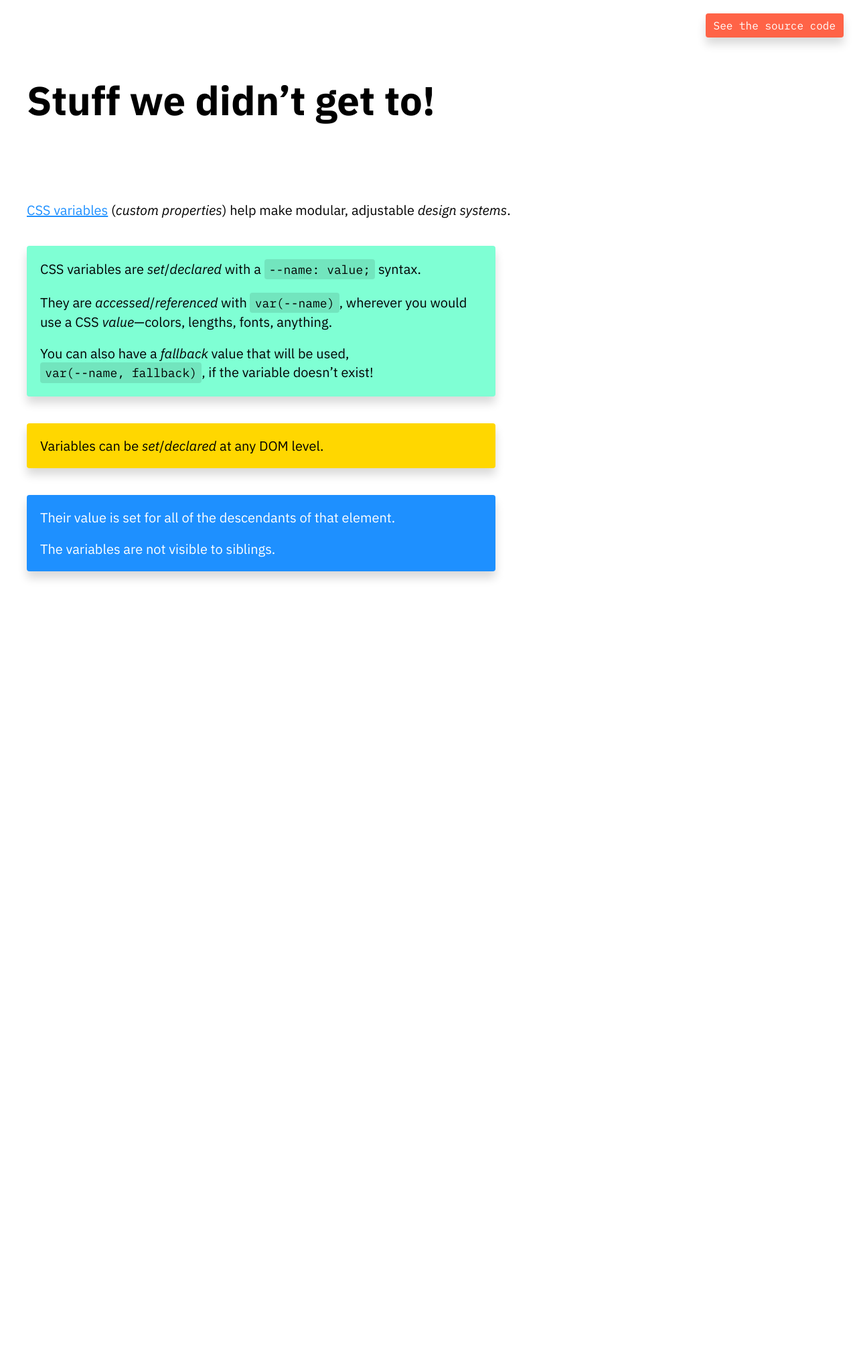
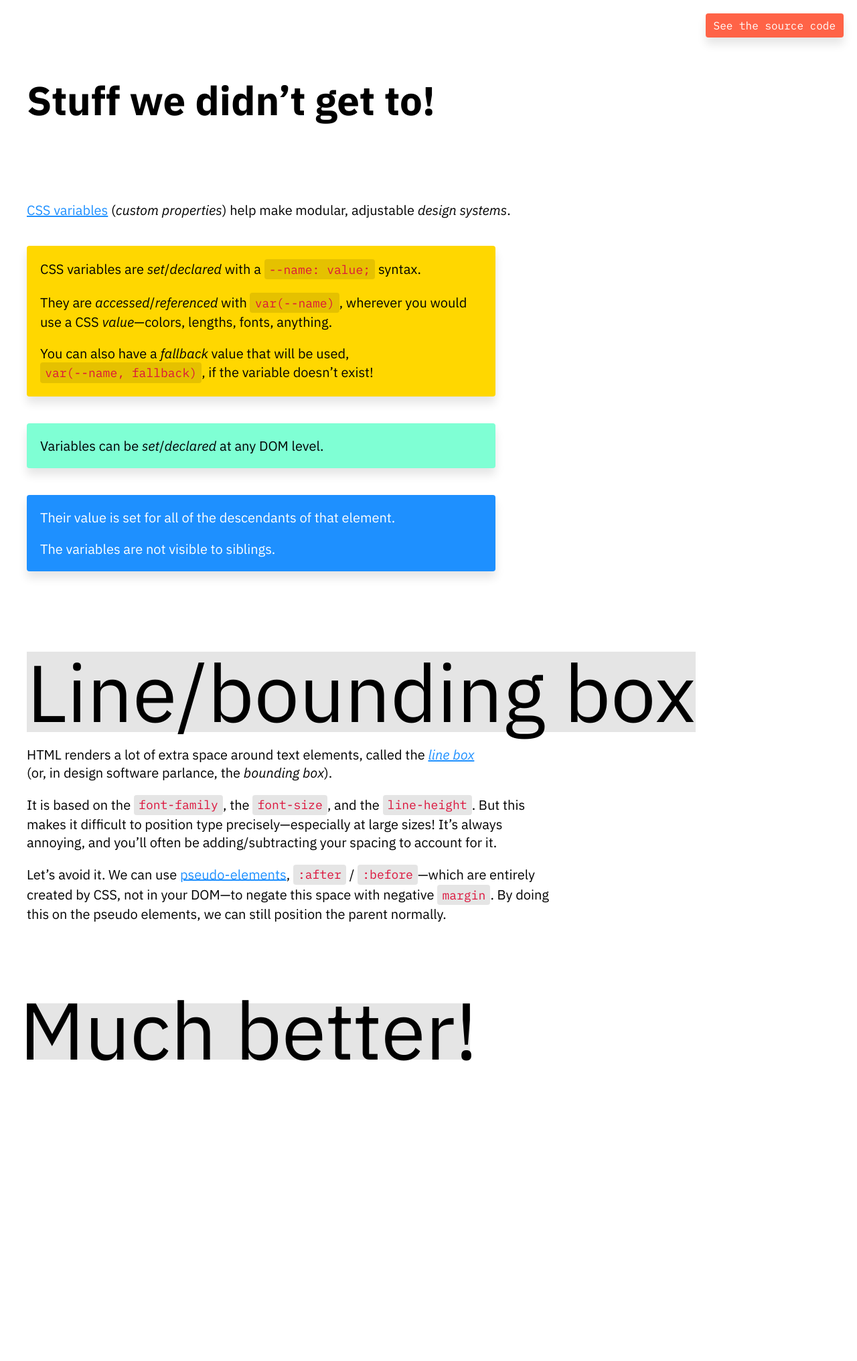
Before and after one commit to typography-and-interaction-too/other-stuff, a Jekyll site: the page built from index.md, in a window 1280 px wide. Shown: the whole page at 67% size. Built offline with Jekyll 4.4.1, drawn with Linux system fonts in a browser that asks for light colours; our own code applies the rules of GitHub Pages for plain Markdown files; before the commit the page ends 1303 px from its top, so only the background shows below that.

Commit message:
Line/bounding box example.

```diff
--- a/assets/style.scss
+++ b/assets/style.scss
@@ -7,9 +7,10 @@
 
 // This defines your base variables.
 :root {
-	--background: aquamarine;
+	--background: gold;
 	--color: black;
 	--corners: 4px;
+	--highlight: rgba(0, 0, 0, 0.1);
 	--link--hover: deepskyblue;
 	--link: dodgerblue;
 	--margin: 20px;
@@ -64,20 +65,68 @@ p a:hover {
 blockquote {
 	background: var(--background);
 	border-radius: var(--corners);
-	box-shadow: 0 calc(var(--margin) / 4) calc(var(--margin) / 3) rgba(0, 0, 0, 0.15);
+	box-shadow: 0 calc(var(--margin) / 4) calc(var(--margin) / 3) var(--highlight);
 	margin-top: var(--margin);
 	max-width: var(--max-width);
 	padding: calc(var(--margin) / 2);
 }
 
 blockquote:nth-of-type(2) {
-	--background: gold;  // You can redeclare them at any node level!
+	--background: aquamarine;  // You can redeclare them at any node level!
 }
 
 blockquote:nth-of-type(3) {
 	--color: white; // They are *scoped* to this element and its descendants.
 	--background: var(--link); // You can even set them to other variables!
 }
+
+
+
+/* Just to show the bounding box. */
+div {
+	background-color: var(--highlight);
+	margin-top: calc(var(--margin) * 3);
+	width: fit-content;
+}
+
+h2,
+h3 {
+	line-height: 1;
+	font-size: 6em;
+}
+
+
+
+h3 {
+	--cap-height: 0.698em; // These are all adjusted to this typeface!
+	--inset--left: -0.092em;
+	--inset--right: -0.098em;
+	--shoulder--top: 0.176em; // Space above.
+	--shoulder--bottom: calc(1em - var(--cap-height) - var(--shoulder--top)); // Left on the bottom.
+
+	display: flow-root; // For the negative margins to work.
+	margin-left: var(--inset--left); // Pull in left.
+	margin-right: var(--inset--right); // Pull in right.
+}
+
+// Create the pseudo-elements to negate the “shoulders”.
+h3:before,
+h3:after {
+	content: '';
+	display: block;
+	visibility: hidden;
+}
+
+// Pulls bounding box down to cap-height.
+h3:before {
+	margin-top: calc(-1 * var(--shoulder--top));
+}
+
+ // Pulls bounding box up to baseline.
+h3:after {
+	margin-bottom: calc(-1 * var(--shoulder--bottom));
+}
+
 
 
 
@@ -97,7 +146,8 @@ strong {
 }
 
 code {
-	background-color: rgba(0, 0, 0, 0.1);
+	color: crimson;
+	background-color: var(--highlight);
 	border-radius: var(--corners);
 	display: inline-block;
 	font-family: 'IBM Plex Mono', monospace;
--- a/index.md
+++ b/index.md
@@ -18,3 +18,20 @@
 > Their value is set for all of the descendants of that element.
 >
 > The variables are not visible to siblings.
+
+
+
+<!-- Writing in HTML here, just to have this highlight container. -->
+<div>
+	<h2>Line/bounding box</h2>
+</div>
+
+HTML renders a lot of extra space around text elements, called the [*line box*](https://iamvdo.me/en/blog/css-font-metrics-line-height-and-vertical-align) (or, in design software parlance, the *bounding box*).
+
+It is based on the `font-family`, the `font-size`, and the `line-height`. But this makes it difficult to position type precisely—especially at large sizes! It’s always annoying, and you’ll often be adding/subtracting your spacing to account for it.
+
+Let’s avoid it. We can use [pseudo-elements](https://developer.mozilla.org/en-US/docs/Web/CSS/Pseudo-elements), `:after` / `:before`—which are entirely created by CSS, not in your DOM—to negate this space with negative `margin`. By doing this on the pseudo elements, we can still position the parent normally.
+
+<div>
+	<h3>Much better!</h3>
+</div>
```
